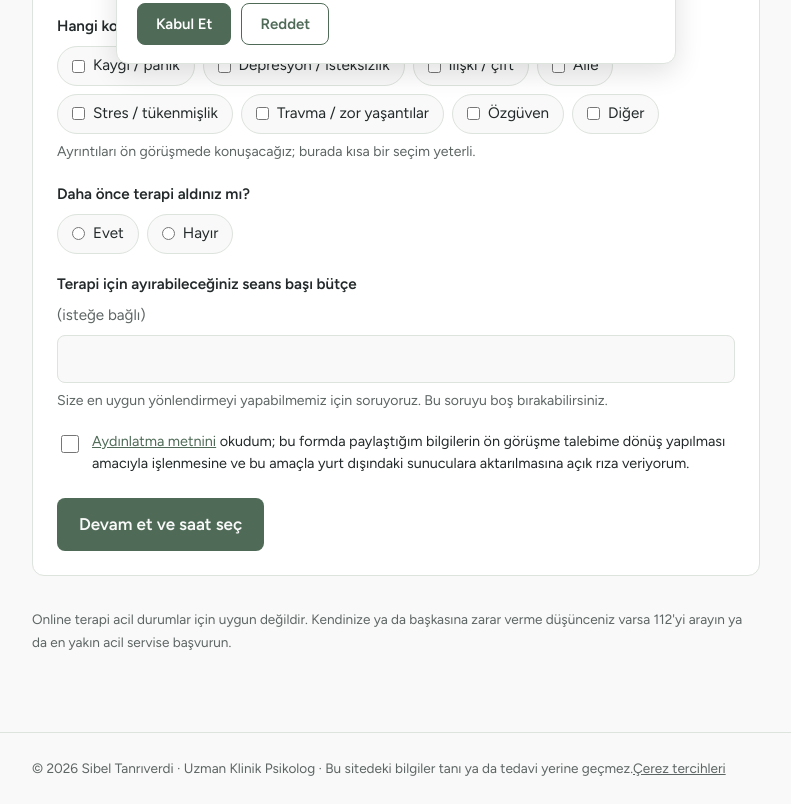
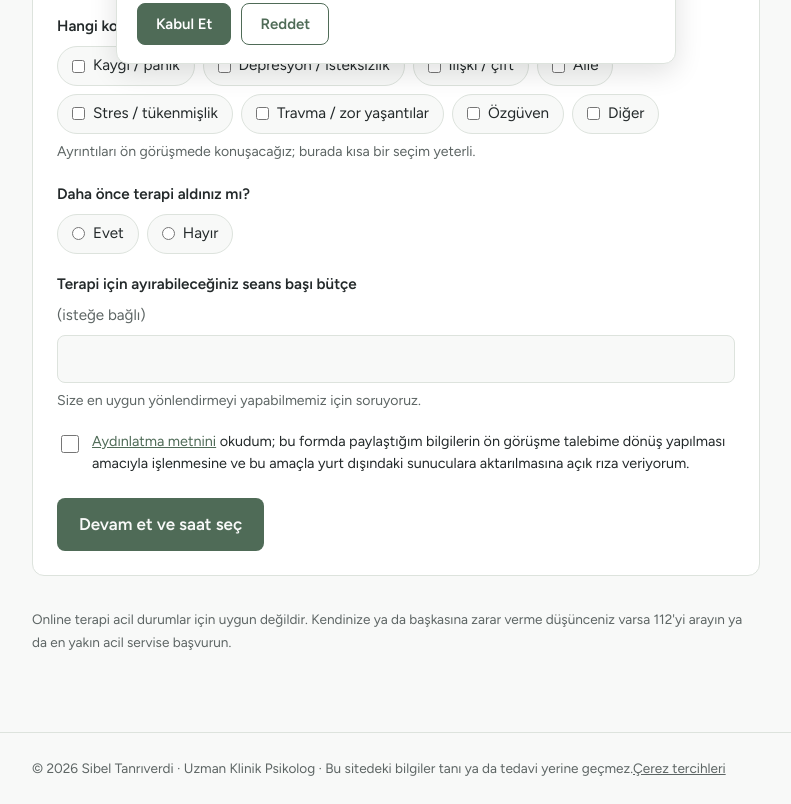
Before and after one commit to cybelister/sibeltanriverdi.com, a plain HTML site: page on-gorusme/index.html in a window 1280 px wide. Shown: the part 720-1524 px from the top of the page, without its empty margins (244-1035 px from the left). Drawn offline with Linux system fonts and the light colour scheme.

Commit message:
Drop 'you can leave this blank' line from budget hint
Co-Authored-By: Claude Opus 5.5 <noreply@anthropic.com>
Claude-Session: https://claude.ai/code/session_015h1neNPZHL7DCkx5cY8Mrg

```diff
--- a/on-gorusme/index.html
+++ b/on-gorusme/index.html
@@ -91,7 +91,7 @@ button.btn { border: 0; font: inherit; font-weight: 600; cursor: pointer; justif
     </div>
   </fieldset>
   <label for="p-budget">Terapi için ayırabileceğiniz seans başı bütçe <span class="opt">(isteğe bağlı)</span><input id="p-budget" type="text" maxlength="80">
-    <span class="hint">Size en uygun yönlendirmeyi yapabilmemiz için soruyoruz. Bu soruyu boş bırakabilirsiniz.</span></label>
+    <span class="hint">Size en uygun yönlendirmeyi yapabilmemiz için soruyoruz.</span></label>
   <label for="p-consent" class="consent"><input id="p-consent" type="checkbox" required><span><a href="/#gizlilik" target="_blank" rel="noopener">Aydınlatma metnini</a> okudum; bu formda paylaştığım bilgilerin ön görüşme talebime dönüş yapılması amacıyla işlenmesine ve bu amaçla yurt dışındaki sunuculara aktarılmasına açık rıza veriyorum.</span></label>
   <p class="err" id="p-err" hidden>Lütfen ad soyad, telefon, e-posta, kimin için olduğu, en az bir konu ve terapi sorusunu doldurup onay kutusunu işaretleyin.</p>
   <button class="btn" type="submit">Devam et ve saat seç</button>
```
